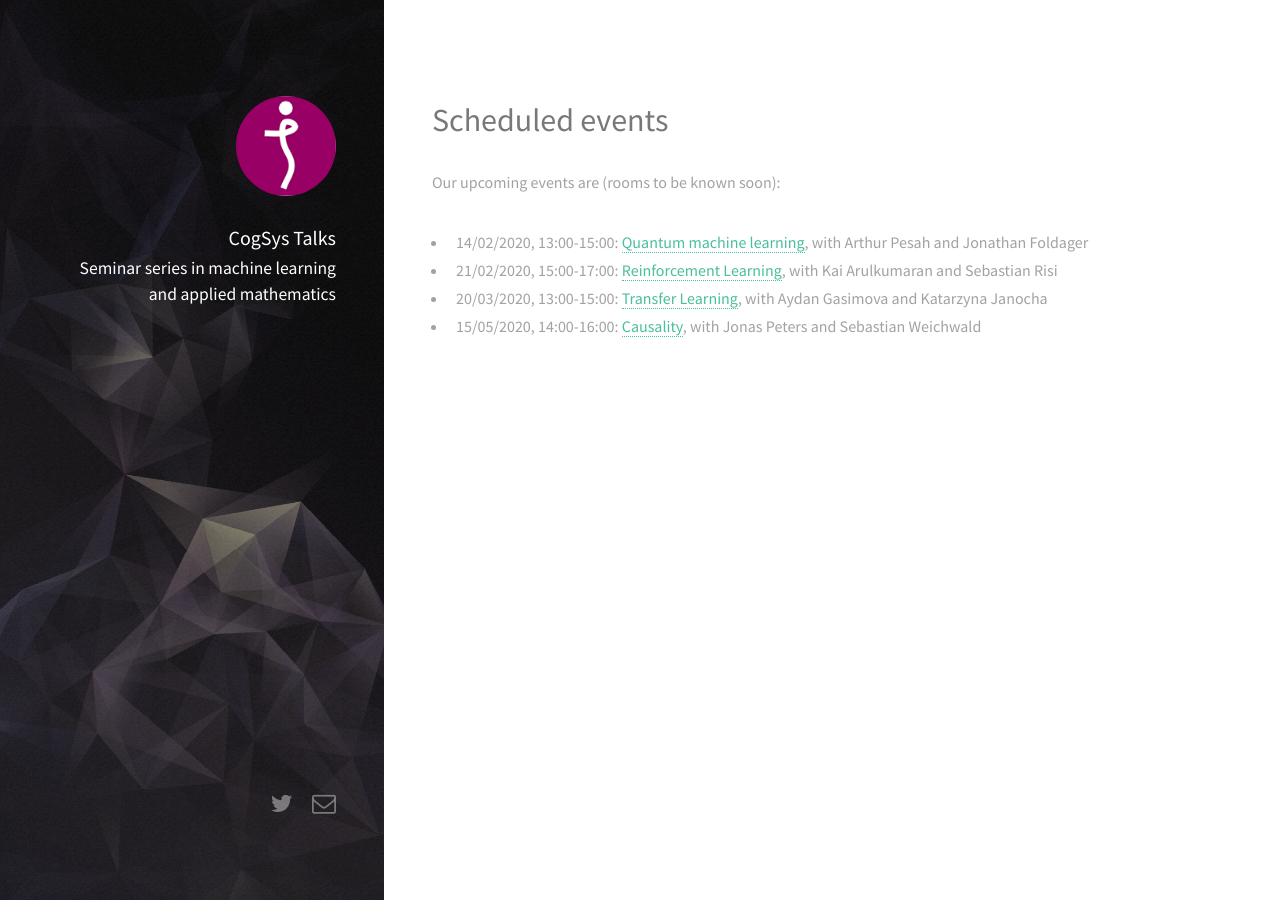
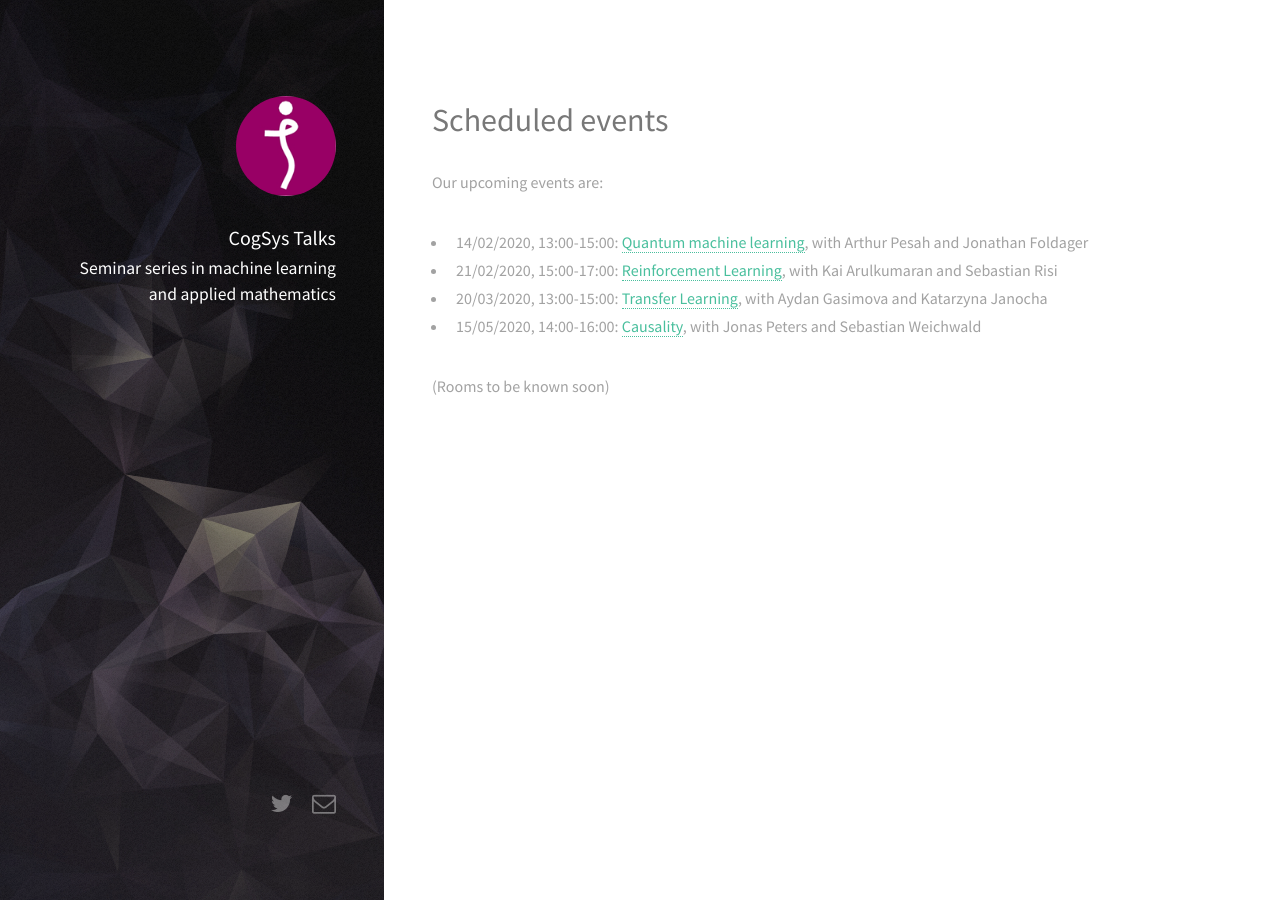
Before and after one commit to cogsystalks/cogsystalks.github.io, a Jekyll site: the page built from pages/schedule.md, in a window 1280 px wide. Built offline with Jekyll 4.4.1, drawn with Linux system fonts in a browser that asks for light colours; nearby versions of some CDN libraries; some of the changed lines change nothing that is shown.

Commit message:
small changes

```diff
--- a/pages/schedule.md
+++ b/pages/schedule.md
@@ -4,7 +4,7 @@ title: Scheduled events
 permalink: /schedule/
 ---
 
-Our upcoming events are (rooms to be known soon):
+Our upcoming events are:
 
   - 14/02/2020, 13:00-15:00:
   [Quantum machine learning]({{ site.baseurl }}{% link _posts/2020-01-27-quantum.md %}), with Arthur Pesah and Jonathan Foldager
@@ -14,3 +14,6 @@ Our upcoming events are (rooms to be known soon):
   [Transfer Learning]({{ site.baseurl }}{% link _posts/2020-01-27-transfer.md %}), with Aydan Gasimova and Katarzyna Janocha
   - 15/05/2020, 14:00-16:00:
   [Causality]({{ site.baseurl }}{% link _posts/2020-02-04-causality.md %}), with Jonas Peters and Sebastian Weichwald
+
+
+  (Rooms to be known soon)
```
